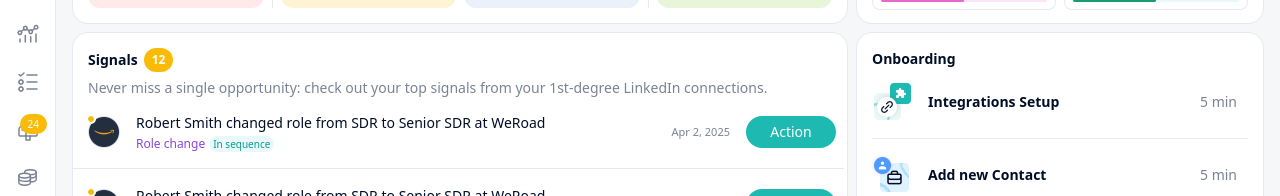
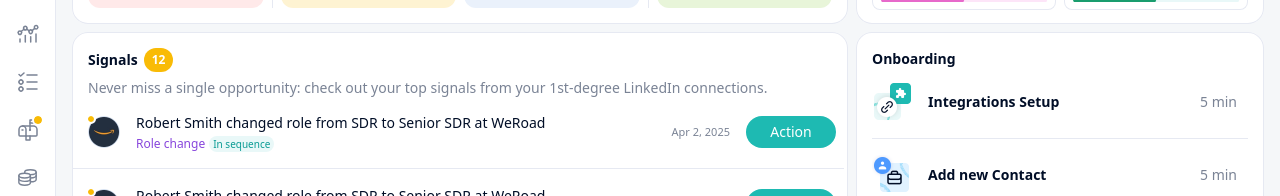
Before and after one commit to melnicenkovadik/crono-dashboard, a React (Vite) app: page / in a window 1280 px wide. Both pictures are taken after a click on the button "Collapse navigation". Shown: the part 290-486 px from the top of the page. Built offline with nearby package versions, Linux system fonts and the light colour scheme.

Commit message:
fix(sidebar): show the inbox counter as a dot when collapsed
The full badge covered the icon it belonged to.

```diff
--- a/src/components/sidebar/NavItem.tsx
+++ b/src/components/sidebar/NavItem.tsx
@@ -38,7 +38,16 @@ export const NavItem = ({ entry, active, collapsed, count }: NavItemProps) => {
           active ? 'opacity-100' : 'opacity-0',
         )}
       />
-      <Icon className="size-6 shrink-0" />
+      <span className="relative flex shrink-0">
+        <Icon className="size-6" />
+        {/* Collapsed there is no room for the number, so it becomes a dot. */}
+        {collapsed && count !== undefined && (
+          <span
+            aria-label={`${count} unread`}
+            className="bg-secondary-yellow absolute -top-0.5 -right-0.5 size-2 rounded-full outline-2 outline-white"
+          />
+        )}
+      </span>
       {!collapsed && (
         <>
           <span className="text-s3 flex-1 truncate">{label}</span>
@@ -50,9 +59,6 @@ export const NavItem = ({ entry, active, collapsed, count }: NavItemProps) => {
           )}
         </>
       )}
-      {collapsed && count !== undefined && (
-        <Badge className="absolute top-0 right-2 h-4 px-1 text-[10px]">{count}</Badge>
-      )}
     </a>
   )
 }
```
